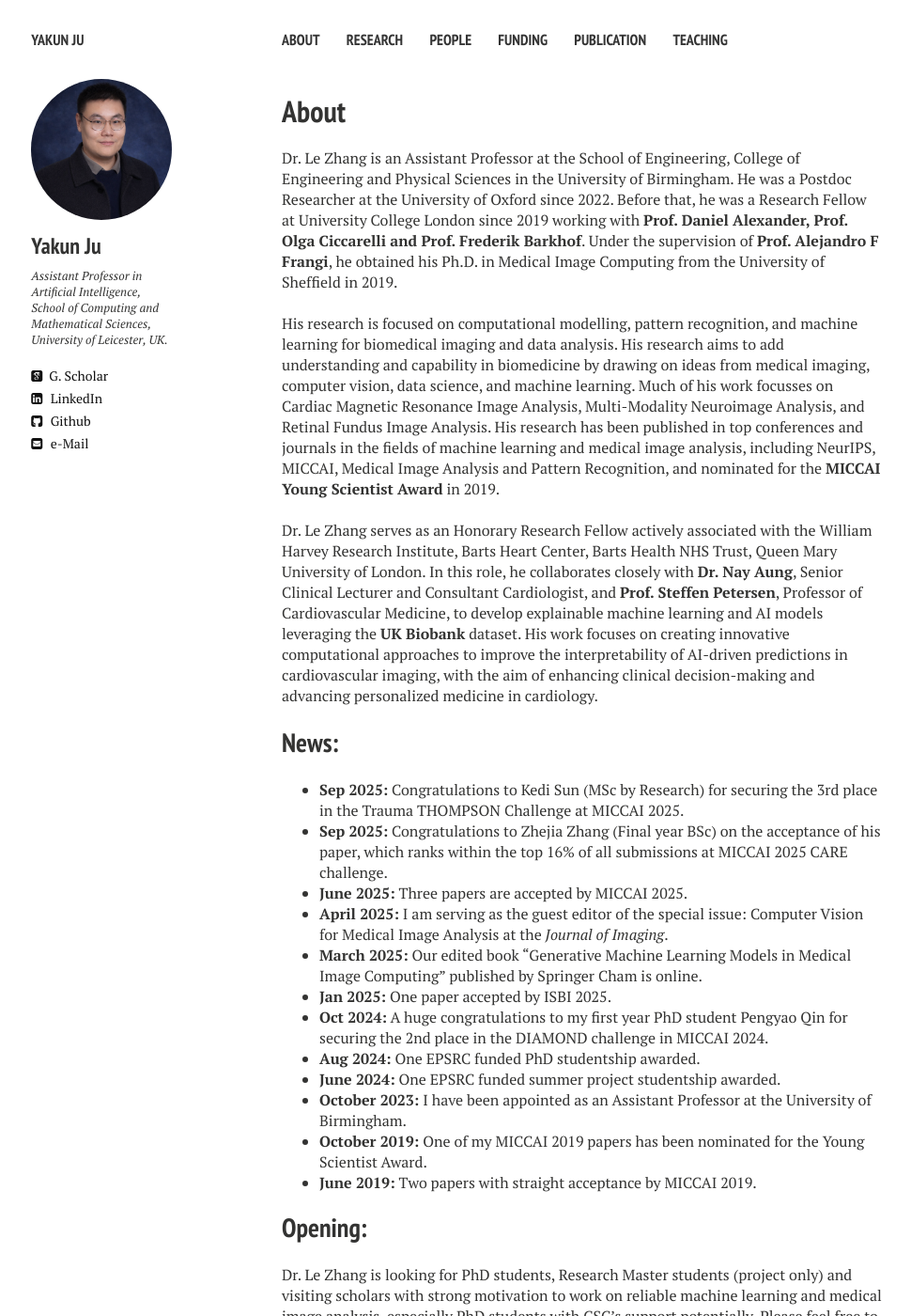
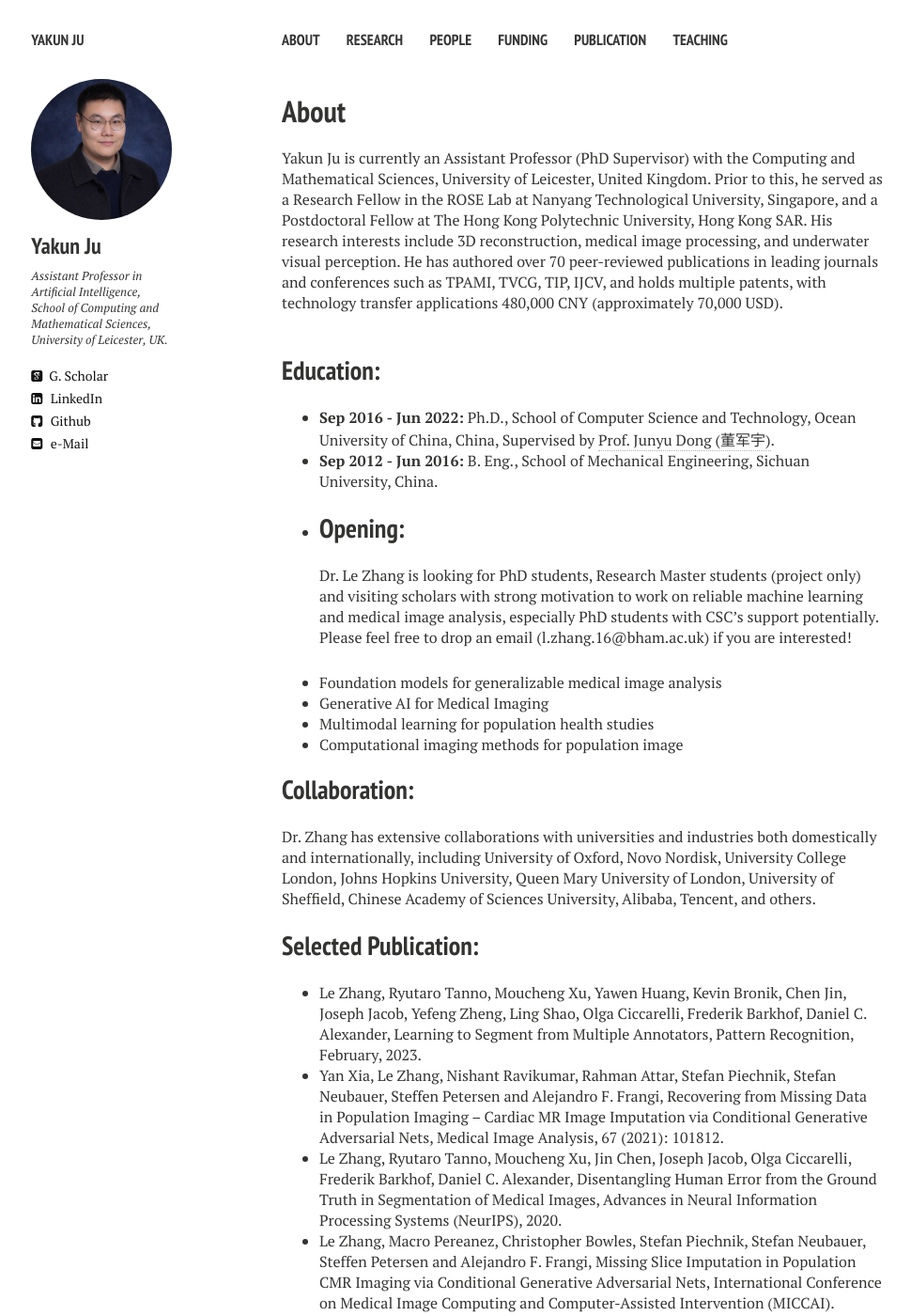
Before and after one commit to Kelvin-Ju/kelvin-ju.github.io, a Jekyll site: the page built from index.md, in a window 1280 px wide and 1400 px high. Shown: the whole window at 94% size, without its empty margins (20-990 px from the left). Built offline with Jekyll 4.4.1, drawn with Linux system fonts in a browser that asks for light colours; nearby versions of some CDN libraries.

Commit message:
Update index.md

```diff
--- a/index.md
+++ b/index.md
@@ -1,32 +1,20 @@
 ---
 layout: home2
 title: About
-description: "Le Zhang's Team"
+description: "Yakun Ju's academic homepage"
 tags: [Jekyll, theme, responsive, blog, template]
 ---
 
-Dr. Le Zhang is an Assistant Professor at the School of Engineering, College of Engineering and Physical Sciences in the University of Birmingham. He was a Postdoc Researcher at the University of Oxford since 2022. Before that, he was a Research Fellow at University College London since 2019 working with **Prof. Daniel Alexander, Prof. Olga Ciccarelli and Prof. Frederik Barkhof**. Under the supervision of **Prof. Alejandro F Frangi**, he obtained his Ph.D. in Medical Image Computing from the University of Sheffield in 2019.
+Yakun Ju is currently an Assistant Professor (PhD Supervisor) with the Computing and Mathematical Sciences, University of Leicester, United Kingdom. Prior to this, he served as a Research Fellow in the ROSE Lab at Nanyang Technological University, Singapore, and a Postdoctoral Fellow at The Hong Kong Polytechnic University, Hong Kong SAR. His research interests include 3D reconstruction, medical image processing, and underwater visual perception. He has authored over 70 peer-reviewed publications in leading journals and conferences such as TPAMI, TVCG, TIP, IJCV, and holds multiple patents, with technology transfer applications 480,000 CNY (approximately 70,000 USD).
 <br>
 <br>
-His research is focused on computational modelling, pattern recognition, and machine learning for biomedical imaging and data analysis. His research aims to add understanding and capability in biomedicine by drawing on ideas from medical imaging, computer vision, data science, and machine learning. Much of his work focusses on Cardiac Magnetic Resonance Image Analysis, Multi-Modality Neuroimage Analysis, and Retinal Fundus Image Analysis. His research has been published in top conferences and journals in the fields of machine learning and medical image analysis, including NeurIPS, MICCAI, Medical Image Analysis and Pattern Recognition, and nominated for the **MICCAI Young Scientist Award** in 2019.
+
+## Education:
+*   **Sep 2016 - Jun 2022:** Ph.D., School of Computer Science and Technology, Ocean University of China, China, Supervised by [Prof. Junyu Dong (董军宇)](https://it.ouc.edu.cn/djy/).
 <br>
-<br>
-Dr. Le Zhang serves as an Honorary Research Fellow actively associated with the William Harvey Research Institute, Barts Heart Center, Barts Health NHS Trust, Queen Mary University of London. In this role, he collaborates closely with **Dr. Nay Aung**, Senior Clinical Lecturer and Consultant Cardiologist, and **Prof. Steffen Petersen**, Professor of Cardiovascular Medicine, to develop explainable machine learning and AI models leveraging the **UK Biobank** dataset. His work focuses on creating innovative computational approaches to improve the interpretability of AI-driven predictions in cardiovascular imaging, with the aim of enhancing clinical decision-making and advancing personalized medicine in cardiology.
+*   **Sep 2012 - Jun 2016:** B. Eng., School of Mechanical Engineering, Sichuan University, China.
 
-## News:
-*   **Sep 2025:** Congratulations to Kedi Sun (MSc by Research) for securing the 3rd place in the Trauma THOMPSON Challenge at MICCAI 2025.
-*   **Sep 2025:** Congratulations to Zhejia Zhang (Final year BSc) on the acceptance of his paper, which ranks within the top 16% of all submissions at MICCAI 2025 CARE challenge.
-*   **June 2025:** Three papers are accepted by MICCAI 2025.
-*   **April 2025:** I am serving as the guest editor of the special issue: Computer Vision for Medical Image Analysis at the _Journal of Imaging_.
-*   **March 2025:** Our edited book "Generative Machine Learning Models in Medical Image Computing" published by Springer Cham is online.
-*   **Jan 2025:** One paper accepted by ISBI 2025.
-*   **Oct 2024:** A huge congratulations to my first year PhD student Pengyao Qin for securing the 2nd place in the DIAMOND challenge in MICCAI 2024.
-*   **Aug 2024:** One EPSRC funded PhD studentship awarded.
-*   **June 2024:** One EPSRC funded summer project studentship awarded.
-*   **October 2023:** I have been appointed as an Assistant Professor at the University of Birmingham.
-*   **October 2019:** One of my MICCAI 2019 papers has been nominated for the Young Scientist Award.
-*   **June 2019:** Two papers with straight acceptance by MICCAI 2019.
-
+*
 ## Opening:
 Dr. Le Zhang is looking for PhD students, Research Master students (project only) and visiting scholars with strong motivation to work on reliable machine learning and medical image analysis, especially PhD students with CSC’s support potentially. Please feel free to drop an email (l.zhang.16@bham.ac.uk) if you are interested!
 *   Foundation models for generalizable medical image analysis
```
